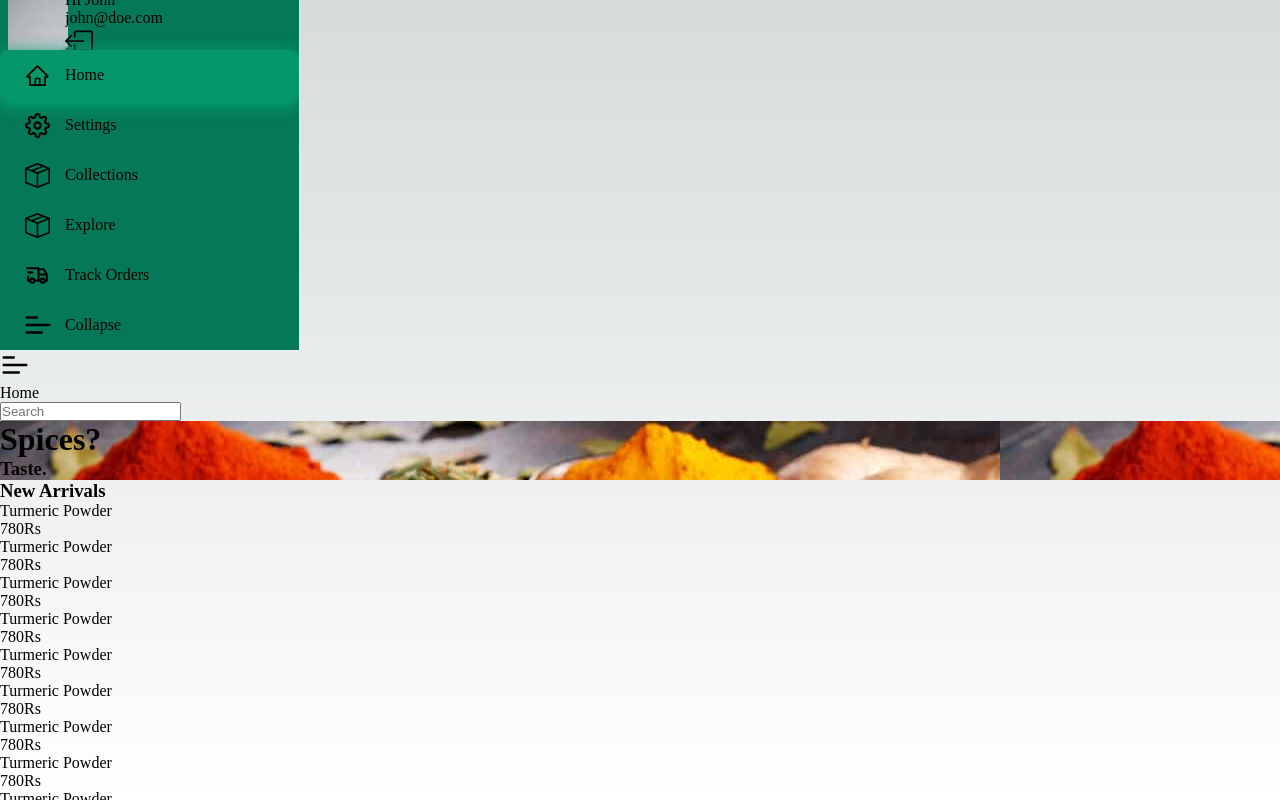
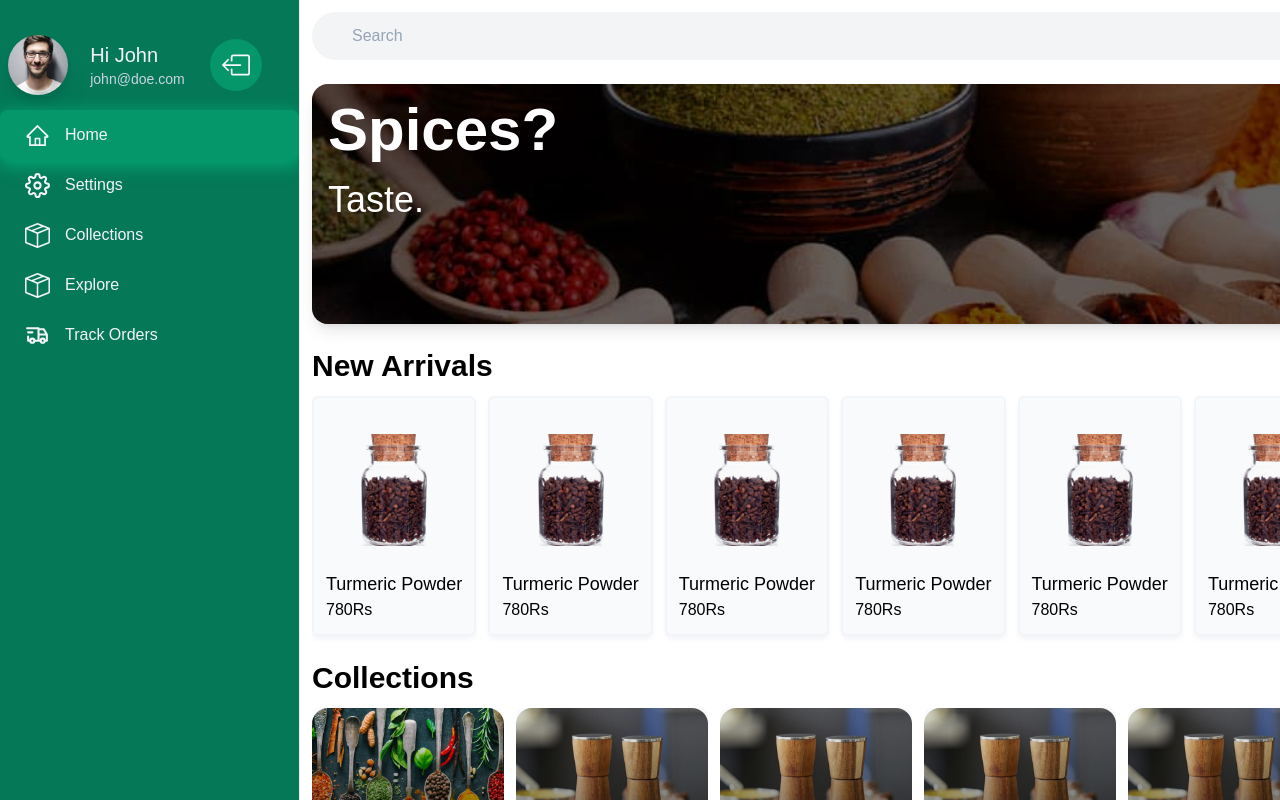
Before and after one commit to kidfromjupiter/taste, a Next.js app in the folder taste-frontend/: page / in a window 1280 px wide. Shown: the top 800 px of the page. Built offline with nearby package versions, Linux system fonts and the light colour scheme.

Commit message:
changed to app directory

```diff
--- a/taste-frontend/next.config.js
+++ b/taste-frontend/next.config.js
@@ -1,6 +1,9 @@
 /** @type {import('next').NextConfig} */
 const nextConfig = {
-  reactStrictMode: true,
-}
+	reactStrictMode: true,
+	experimental: {
+		appDir: true,
+	},
+};
 
-module.exports = nextConfig
+module.exports = nextConfig;
--- a/taste-frontend/src/pages/_app.tsx
+++ b/taste-frontend/src/pages/_app.tsx
@@ -1,6 +1,11 @@
-import '@/styles/globals.css'
-import type { AppProps } from 'next/app'
+import "@/styles/globals.css";
+import type { AppProps } from "next/app";
+import { ProSidebarProvider } from "react-pro-sidebar";
 
 export default function App({ Component, pageProps }: AppProps) {
-  return <Component {...pageProps} />
+	return (
+		<ProSidebarProvider>
+			<Component {...pageProps} />
+		</ProSidebarProvider>
+	);
 }
--- a/taste-frontend/src/pages/_document.tsx
+++ b/taste-frontend/src/pages/_document.tsx
@@ -1,13 +1,24 @@
-import { Html, Head, Main, NextScript } from 'next/document'
+import { Html, Head, Main, NextScript } from "next/document";
 
 export default function Document() {
 	return (
 		<Html lang="en">
-      <Head />
+			<Head>
+				<link rel="preconnect" href="https://fonts.googleapis.com" />
+				<link
+					rel="preconnect"
+					href="https://fonts.gstatic.com"
+					crossOrigin="true"
+				/>
+				<link
+					href="https://fonts.googleapis.com/css2?family=Montserrat:wght@400;600;500;700&display=swap"
+					rel="stylesheet"
+				></link>
+			</Head>
 			<body>
 				<Main />
 				<NextScript />
 			</body>
 		</Html>
-  )
+	);
 }
--- a/taste-frontend/src/styles/globals.css
+++ b/taste-frontend/src/styles/globals.css
@@ -1,78 +1,3 @@
-:root {
-  --max-width: 1100px;
-  --border-radius: 12px;
-  --font-mono: ui-monospace, Menlo, Monaco, 'Cascadia Mono', 'Segoe UI Mono',
-    'Roboto Mono', 'Oxygen Mono', 'Ubuntu Monospace', 'Source Code Pro',
-    'Fira Mono', 'Droid Sans Mono', 'Courier New', monospace;
-
-  --foreground-rgb: 0, 0, 0;
-  --background-start-rgb: 214, 219, 220;
-  --background-end-rgb: 255, 255, 255;
-
-  --primary-glow: conic-gradient(
-    from 180deg at 50% 50%,
-    #16abff33 0deg,
-    #0885ff33 55deg,
-    #54d6ff33 120deg,
-    #0071ff33 160deg,
-    transparent 360deg
-  );
-  --secondary-glow: radial-gradient(
-    rgba(255, 255, 255, 1),
-    rgba(255, 255, 255, 0)
-  );
-
-  --tile-start-rgb: 239, 245, 249;
-  --tile-end-rgb: 228, 232, 233;
-  --tile-border: conic-gradient(
-    #00000080,
-    #00000040,
-    #00000030,
-    #00000020,
-    #00000010,
-    #00000010,
-    #00000080
-  );
-
-  --callout-rgb: 238, 240, 241;
-  --callout-border-rgb: 172, 175, 176;
-  --card-rgb: 180, 185, 188;
-  --card-border-rgb: 131, 134, 135;
-}
-
-@media (prefers-color-scheme: dark) {
-  :root {
-    --foreground-rgb: 255, 255, 255;
-    --background-start-rgb: 0, 0, 0;
-    --background-end-rgb: 0, 0, 0;
-
-    --primary-glow: radial-gradient(rgba(1, 65, 255, 0.4), rgba(1, 65, 255, 0));
-    --secondary-glow: linear-gradient(
-      to bottom right,
-      rgba(1, 65, 255, 0),
-      rgba(1, 65, 255, 0),
-      rgba(1, 65, 255, 0.3)
-    );
-
-    --tile-start-rgb: 2, 13, 46;
-    --tile-end-rgb: 2, 5, 19;
-    --tile-border: conic-gradient(
-      #ffffff80,
-      #ffffff40,
-      #ffffff30,
-      #ffffff20,
-      #ffffff10,
-      #ffffff10,
-      #ffffff80
-    );
-
-    --callout-rgb: 20, 20, 20;
-    --callout-border-rgb: 108, 108, 108;
-    --card-rgb: 100, 100, 100;
-    --card-border-rgb: 200, 200, 200;
-  }
-}
-
 * {
 	box-sizing: border-box;
 	padding: 0;
@@ -83,25 +8,14 @@ html,
 body {
 	max-width: 100vw;
 	overflow-x: hidden;
+	font-family: "Montserrat", sans-serif;
 }
 
-body {
-  color: rgb(var(--foreground-rgb));
-  background: linear-gradient(
-      to bottom,
-      transparent,
-      rgb(var(--background-end-rgb))
-    )
-    rgb(var(--background-start-rgb));
-}
-
-a {
-  color: inherit;
-  text-decoration: none;
-}
-
-@media (prefers-color-scheme: dark) {
+/* @media (prefers-color-scheme: dark) {
 	html {
 		color-scheme: dark;
 	}
-}
+} */
+@tailwind base;
+@tailwind components;
+@tailwind utilities;
```
Also changed, not shown: taste-frontend/package.json (+9 -0 lines), taste-frontend/src/pages/index.tsx (deleted, +0 -123 lines), taste-frontend/tsconfig.json (+23 -5 lines), 1 other file (tests, documents, lock files or other folders). Lines whose indentation alone changed are shown as unchanged.
